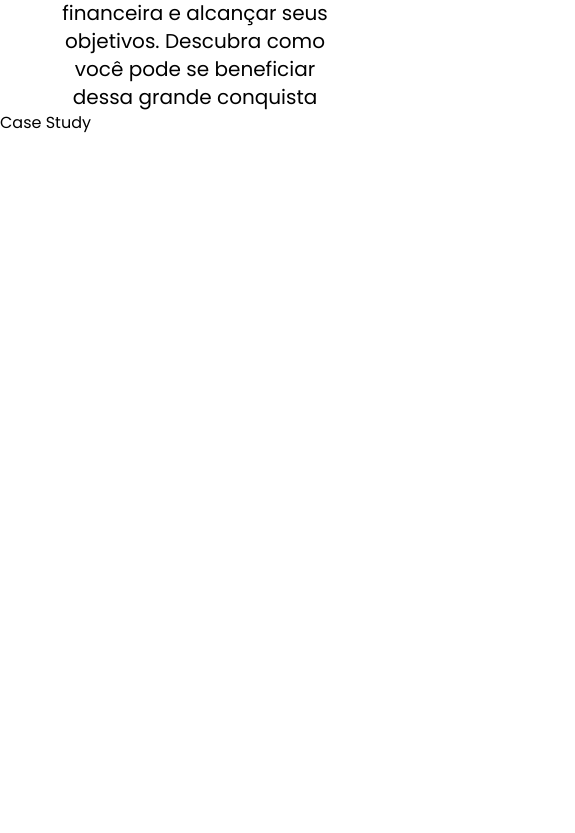
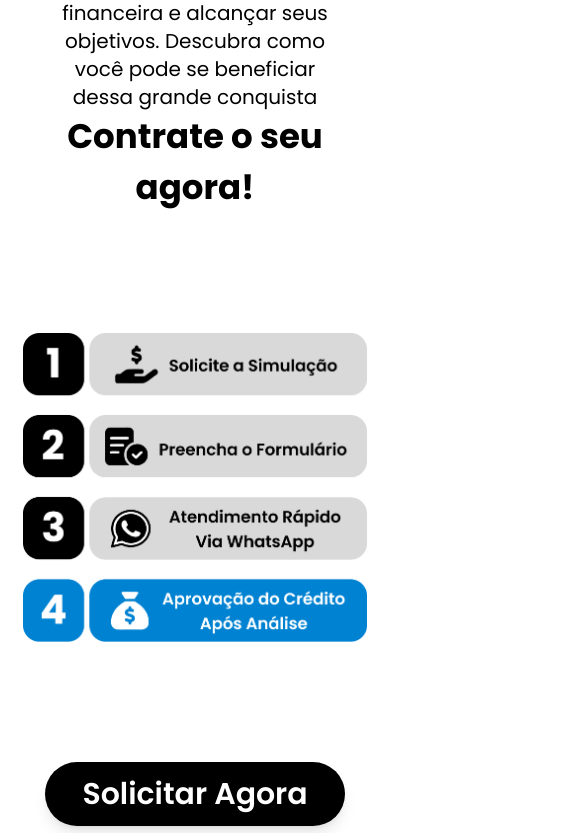
Before and after one commit to gleniodev/landing-page-1, a Next.js app: page / in a window 390 px wide. Shown: the part 2771-3604 px from the top of the page, 575 px wide, since content can reach past the window. Before the commit the page ends 2906 px from the top, so only its background shows below. Built offline with nearby package versions, Linux system fonts and the light colour scheme.

Commit message:
Responsive sectionFour finished

```diff
--- a/src/app/globals.css
+++ b/src/app/globals.css
@@ -31,5 +31,4 @@ html {
     border-radius: 30px; /* Convertido de 1.875rem para px */
     background: #D9D9D9;
     margin: auto;
-
   }
--- a/src/app/layout.tsx
+++ b/src/app/layout.tsx
@@ -31,9 +31,9 @@ export default function RootLayout({
         <Hero/>
         <SectionOne />
         <SectionTwoo />
-        {/* <SectionThree />
+        {/* <SectionThree /> */}
         <SectionFour />
-        <SectionFive /> */}
+        <SectionFive />
         {children}
         </body>
     </html>
--- a/src/components/SectionFour.tsx
+++ b/src/components/SectionFour.tsx
@@ -2,27 +2,37 @@ import Image from "next/image";
 import { Container } from "./Container";
 
 import TimeLine from "@/assets/timeline.png";
+import TimeLineSm from "@/assets/timeline-sm.png";
 import { Button } from "./Button";
 
 export function SectionFour() {
   return (
-    <section className=" w-full pt-20 pb-20">
+    <section className="w-full lg:pt-20 lg:pb-20">
       <Container>
         <div className="w-full flex flex-1 flex-col items-center justify-center gap-28">
           <div>
-            <h2 className="text-[48px] font-bold">Contrate o seu agora!</h2>
+            <h2 className="text-[34px] lg:text-[48px] font-bold text-center">
+              Contrate o seu agora!
+            </h2>
           </div>
-          <div>
+          <div className="p-2">
             <Image
-            src={TimeLine}
-            alt={"Passo a Passo"}
+              className="md:hidden"
+              src={TimeLineSm}
+              alt={"Passo a Passo"}
+            />
+
+            <Image
+              className="hidden md:block"
+              src={TimeLine}
+              alt={"Passo a Passo"}
             />
           </div>
-          <div className="w-[522px]">
+          <div className=" w-[300px] lg:w-[522px]">
             <Button
-            textColor={"text-white"}
-            btColor={" bg-black"}
-            btText={"Solicitar Agora"}
+              textColor={"text-white"}
+              btColor={" bg-black"}
+              btText={"Solicitar Agora"}
             />
           </div>
         </div>
```
Also changed, not shown: src/components/SectionThree.tsx (+5 -6 lines), src/assets/timeline-sm.png (added).
